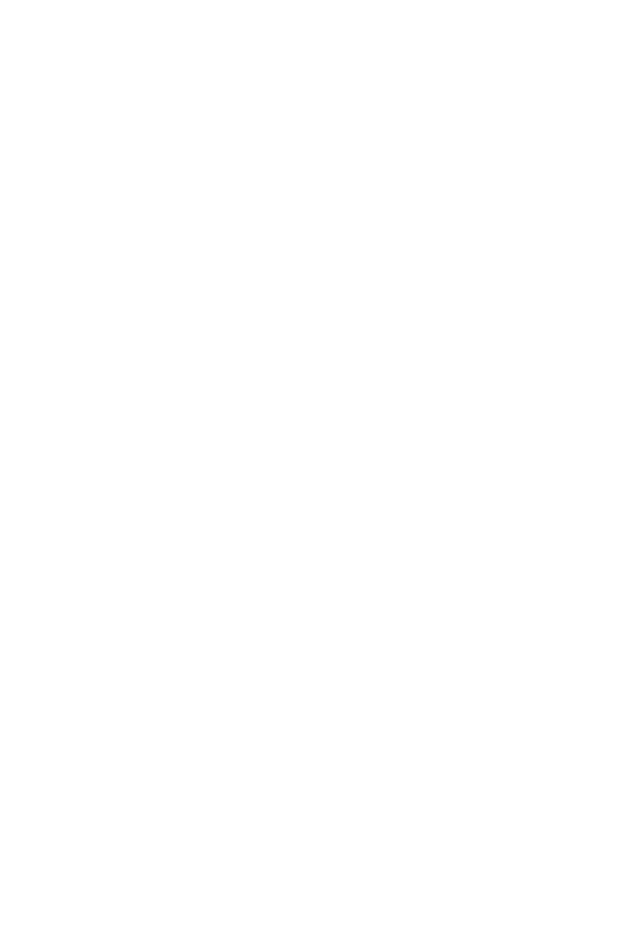
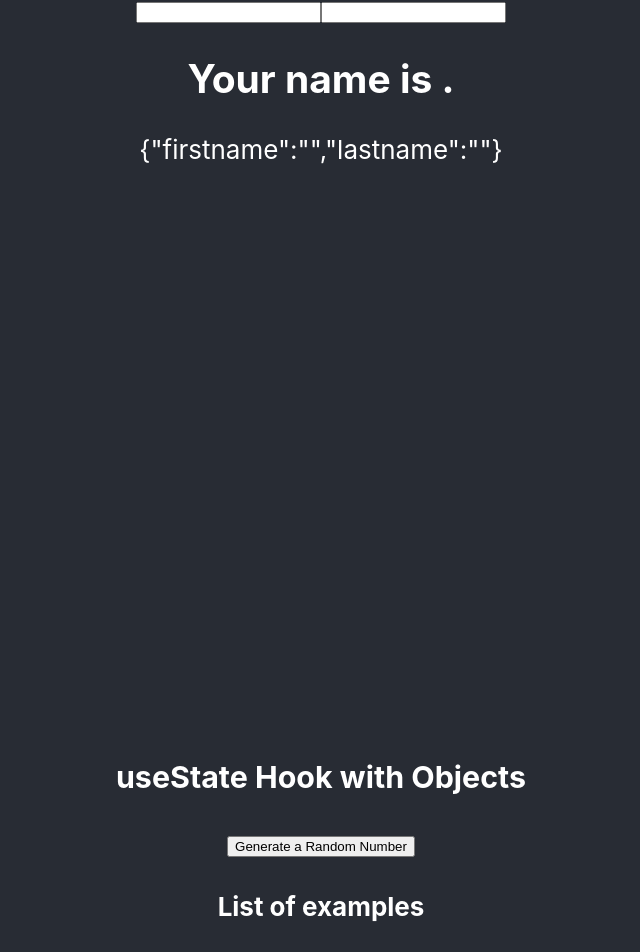
Before and after one commit to iantheminimalist/tutorial-react-app, a React (Create React App) app: page / in a window 1280 px wide. Shown: the part 1157-2109 px from the top of the page, without its empty margins (319-959 px from the left). Before the commit the page ends 800 px from the top, so only its background shows below. Built offline with nearby package versions, Linux system fonts and the light colour scheme.

Commit message:
added more components practicing useState

```diff
--- a/src/App.css
+++ b/src/App.css
@@ -1,16 +1,5 @@
 .App {
   text-align: center;
-}
-
-.App-logo {
-  height: 40vmin;
-  pointer-events: none;
-}
-
-@media (prefers-reduced-motion: no-preference) {
-  .App-logo {
-    animation: App-logo-spin infinite 20s linear;
-  }
 }
 
 .App-header {
@@ -27,12 +16,3 @@
 .App-link {
   color: #61dafb;
 }
-
-@keyframes App-logo-spin {
-  from {
-    transform: rotate(0deg);
-  }
-  to {
-    transform: rotate(360deg);
-  }
-}
--- a/src/App.js
+++ b/src/App.js
@@ -3,11 +3,15 @@
 
 //Components
 import { Counter } from './components/Counter';
+import InputHookArrays from './components/InputHookArrays';
+import InputHookObjects from './components/InputHookObjects';
 
 function App() {
   return (
     <div className="App" >
       <Counter />
+      <InputHookObjects />
+      <InputHookArrays />
     </div>
   );
 }
--- a/src/components/Counter.js
+++ b/src/components/Counter.js
@@ -9,14 +9,24 @@
 export function Counter(){
 
 const [ count, setCount ] = useState( () => countInitial());
-
+const [ word, setWord ] = useState ('');
 
 function decrement(){
-    setCount( count => count - 1 );
+  setCount( count => count - 1 );
+    if ((count % 2) === 0){
+      setWord('EVEN');
+      }else{
+          setWord("ODD");
+          }
 }
 
 function increment(){
     setCount( count => count + 1);
+    if ((count % 2) === 0){
+        setWord('EVEN');
+        }else{
+            setWord("ODD");
+            }
 }
 
     return (
@@ -25,7 +35,7 @@
             <div>
 
                 <button onClick={decrement}>-</button>
-                <span>  {count}  </span>
+                    <span>  {count}  {word}  </span>
                 <button onClick={increment}>+</button>
                 </div>
 
--- /dev/null
+++ b/src/components/InputHookArrays.js
@@ -0,0 +1,29 @@
+import React, { useState } from 'react'
+
+export default function InputHookArrays() {
+    const [ items , setItems ] = useState([]);
+
+    const AddItem = () => {
+        setItems( [...items, {
+                    id: items.length,
+                    value: Math.floor(Math.random() * 10) + 1
+        }]);
+    }
+
+    return (
+        <div className="App-header">
+            <h3>useState Hook with Objects</h3>
+        <div>
+            <button onClick={AddItem}> Generate a Random Number</button>
+            <h4>List of examples</h4>
+            <ul>
+                { items.map(item => (
+                    <li id={item.id}>
+                        {item.value}
+                    </li>)
+                )}
+            </ul>
+        </div>
+        </div>
+    )
+}
--- /dev/null
+++ b/src/components/InputHookObjects.js
@@ -0,0 +1,24 @@
+import React, { useState } from 'react';
+
+export default function InputHookObjects() {
+    const [ name , setName ] = useState( { firstname: '' , lastname: '' } );
+
+    return (
+        <div className="App-header">
+            <h3>useState Hook with Objects</h3>
+        <form>
+            <input  type="text"
+                    value={name.firstname}
+                    onChange={ e => setName({...name, firstname: e.target.value }) }
+            />
+            <input  type="text"
+                    value={name.lastname}
+                    onChange={ e => setName({...name, lastname: e.target.value }) }
+            />
+
+            <h2>Your name is {name.firstname} {name.lastname}. </h2>
+            <p> {JSON.stringify(name)} </p>
+        </form>
+        </div>
+    );
+}
```
Also changed, not shown: 1 other file (tests, documents, lock files or other folders).
